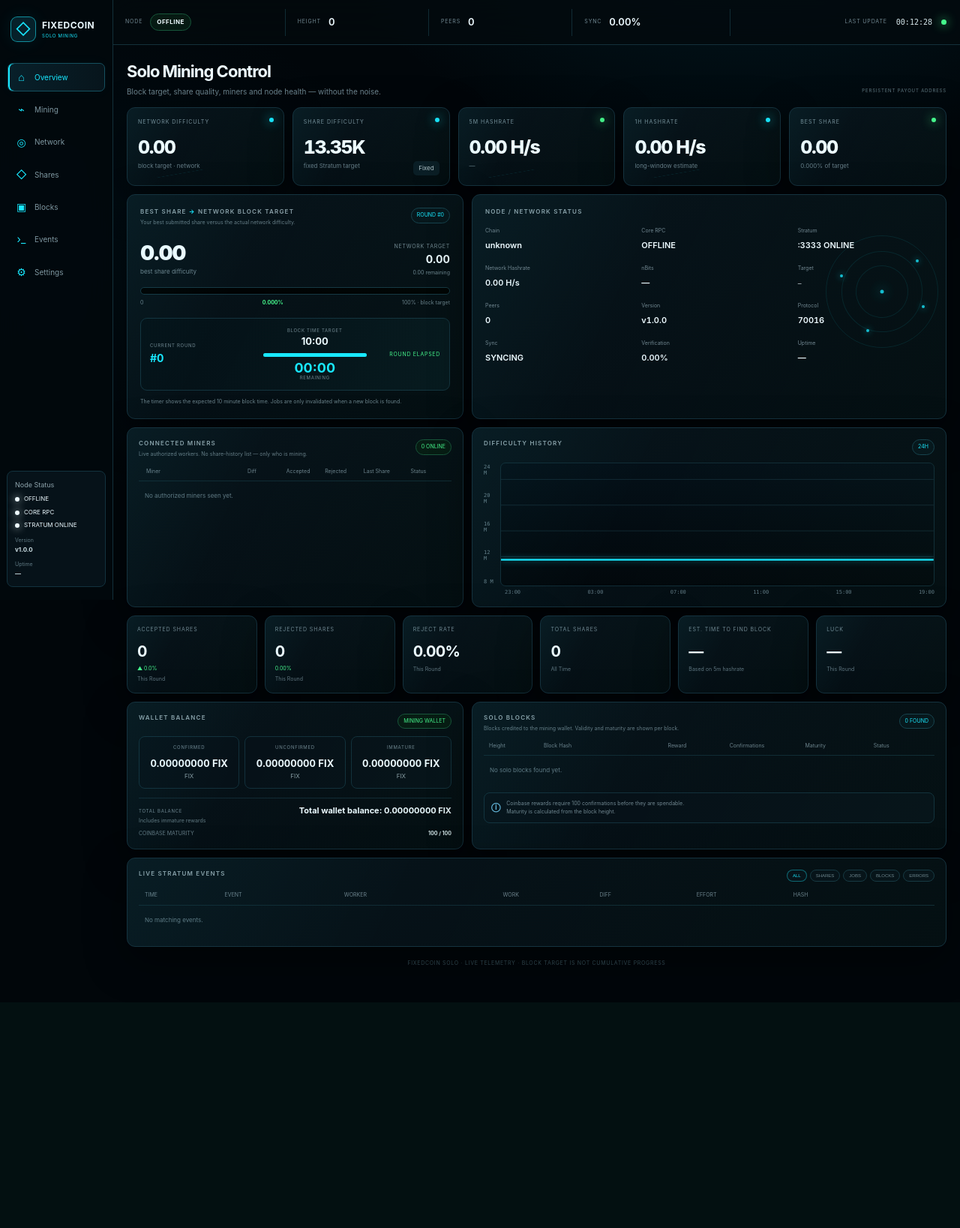
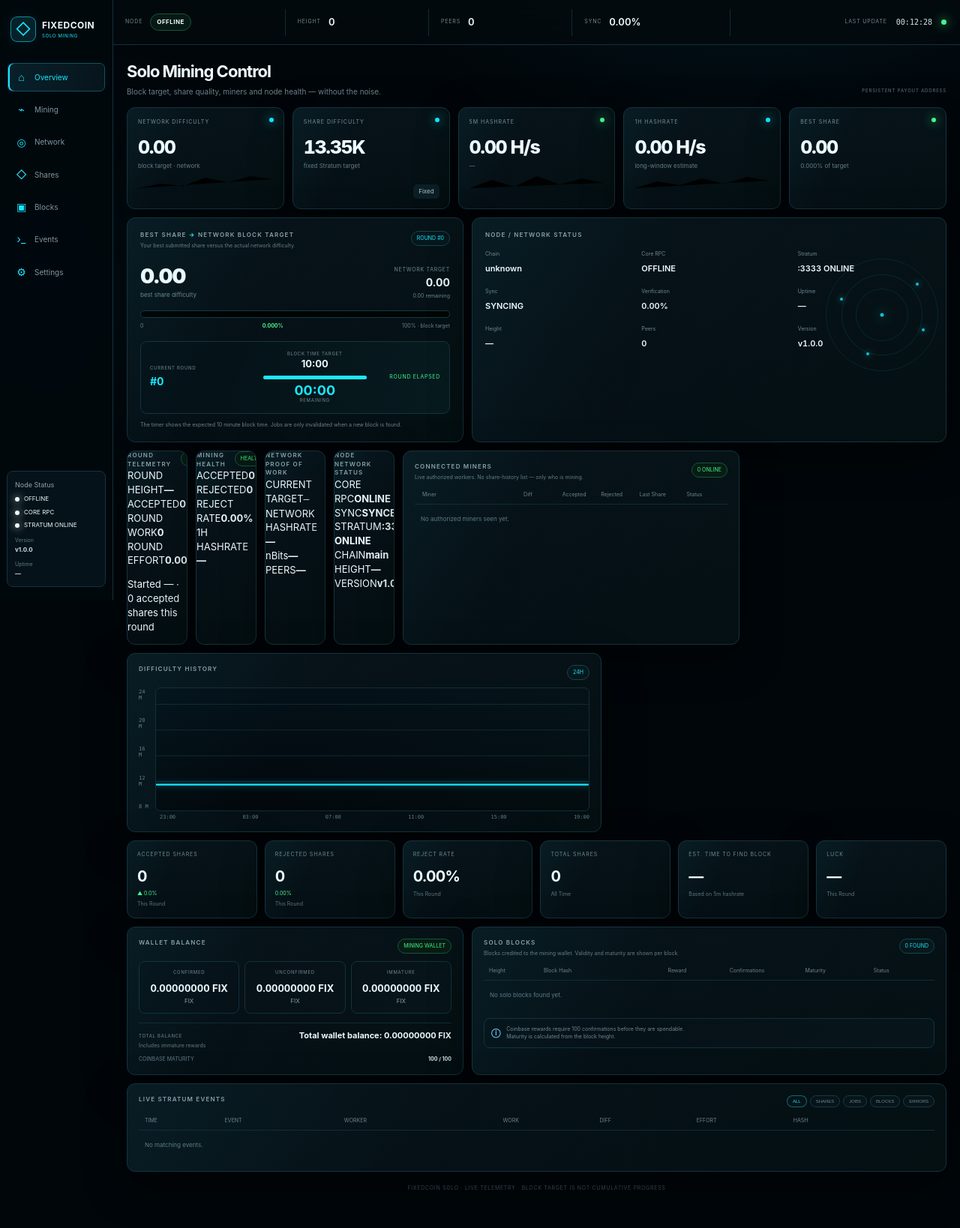
Before and after one commit to SyCzOfficialYT/mining-fixedcoin-solo, a Flask app: page / in a window 1280 px wide. Shown: the whole page at 75% size. Before the commit the page ends 1287 px from the top, so only its background shows below. Run offline with Flask 3, Linux system fonts and the light colour scheme; data that the repository does not hold is empty.

Commit message:
Rebuild dashboard telemetry sections to match reference

```diff
--- a/monitor/templates/dashboard_v3.html
+++ b/monitor/templates/dashboard_v3.html
@@ -5,16 +5,13 @@
   <meta name="viewport" content="width=device-width,initial-scale=1,viewport-fit=cover">
   <meta name="theme-color" content="#01060a">
   <title>FixedCoin · Solo Mining</title>
-  <link rel="stylesheet" href="/static/dashboard.css?v=2026-08-20-exact">
-  <script defer src="/static/dashboard.js?v=2026-08-20-exact"></script>
+  <link rel="stylesheet" href="/static/dashboard.css?v=2026-08-20-reference-2">
+  <script defer src="/static/dashboard.js?v=2026-08-20-reference-2"></script>
 </head>
 <body>
 <div class="app">
   <aside class="sidebar">
-    <div class="brand">
-      <div class="brand-mark"><span>◇</span></div>
-      <div class="brand-text"><strong>FIXEDCOIN</strong><small>SOLO MINING</small></div>
-    </div>
+    <div class="brand"><div class="brand-mark"><span>◇</span></div><div class="brand-text"><strong>FIXEDCOIN</strong><small>SOLO MINING</small></div></div>
     <nav class="nav">
       <a class="active" href="#overview"><span class="nav-icon">⌂</span><span>Overview</span></a>
       <a href="#workers"><span class="nav-icon">⌁</span><span>Mining</span></a>
@@ -27,8 +24,8 @@
     <div class="sidebox">
       <div class="side-title">Node Status</div>
       <div class="side-status green" id="sideNode"><i class="dot"></i>ONLINE</div>
-      <div class="side-status green"><i class="dot"></i>CORE RPC</div>
-      <div class="side-status cyan"><i class="dot"></i>STRATUM ONLINE</div>
+      <div class="side-status green" id="sideCore"><i class="dot"></i>CORE RPC</div>
+      <div class="side-status cyan" id="sideStratum"><i class="dot"></i>STRATUM ONLINE</div>
       <div class="side-meta">Version<br><b>v1.0.0</b></div>
       <div class="side-meta">Uptime<br><b id="sideUptime">—</b></div>
     </div>
@@ -50,10 +47,10 @@
       </div>
 
       <div class="metric-grid">
-        <div class="card metric"><span class="metric-dot cyan-dot"></span><div class="eyebrow">Network Difficulty</div><div class="metric-value blue" id="difficulty">—</div><div class="metric-sub">block target · network</div><div class="spark" id="sparkDifficulty"></div></div>
+        <div class="card metric"><span class="metric-dot cyan-dot"></span><div class="eyebrow">Network Difficulty</div><div class="metric-value blue" id="difficulty">—</div><div class="metric-sub" id="difficultyTrend">block target · network</div><svg class="mini-spark" viewBox="0 0 180 32" preserveAspectRatio="none"><polyline id="sparkDiffLine" points="0,24 30,18 60,21 90,10 120,16 150,8 180,12"/></svg></div>
         <div class="card metric"><span class="metric-dot cyan-dot"></span><div class="eyebrow">Share Difficulty</div><div class="metric-value cyan" id="shareDiff">—</div><div class="metric-sub">fixed Stratum target</div><span class="fixed-pill">Fixed</span></div>
-        <div class="card metric"><span class="metric-dot green-dot"></span><div class="eyebrow">5M Hashrate</div><div class="metric-value green" id="hashrate">—</div><div class="metric-sub" id="networkShare">— of network</div><div class="spark" id="sparkHash5"></div></div>
-        <div class="card metric"><span class="metric-dot cyan-dot"></span><div class="eyebrow">1H Hashrate</div><div class="metric-value cyan" id="hashrate1h">—</div><div class="metric-sub">long-window estimate</div><div class="spark" id="sparkHash1"></div></div>
+        <div class="card metric"><span class="metric-dot green-dot"></span><div class="eyebrow">5M Hashrate</div><div class="metric-value green" id="hashrate">—</div><div class="metric-sub" id="networkShare">— of network</div><svg class="mini-spark" viewBox="0 0 180 32" preserveAspectRatio="none"><polyline id="sparkHash5Line" points="0,24 30,13 60,22 90,8 120,19 150,11 180,17"/></svg></div>
+        <div class="card metric"><span class="metric-dot cyan-dot"></span><div class="eyebrow">1H Hashrate</div><div class="metric-value cyan" id="hashrate1h">—</div><div class="metric-sub">long-window estimate</div><svg class="mini-spark" viewBox="0 0 180 32" preserveAspectRatio="none"><polyline id="sparkHash1Line" points="0,24 30,15 60,20 90,11 120,18 150,9 180,14"/></svg></div>
         <div class="card metric"><span class="metric-dot green-dot"></span><div class="eyebrow">Best Share</div><div class="metric-value green" id="bestMetric">—</div><div class="metric-sub" id="bestMetricPct">—% of target</div></div>
       </div>
 
@@ -71,11 +68,45 @@
           <div class="section-head"><h2>NODE / NETWORK STATUS</h2></div>
           <div class="node-content">
             <div class="node-kv"><span>Chain</span><b id="chain">main</b></div><div class="node-kv"><span>Core RPC</span><b class="green" id="core">ONLINE</b></div><div class="node-kv"><span>Stratum</span><b class="cyan">:3333 ONLINE</b></div>
-            <div class="node-kv"><span>Network Hashrate</span><b id="netHash">—</b></div><div class="node-kv"><span>nBits</span><b class="mono" id="bits">—</b></div><div class="node-kv"><span>Target</span><b class="target" id="target">—</b></div>
-            <div class="node-kv"><span>Peers</span><b id="peers">—</b></div><div class="node-kv"><span>Version</span><b>v1.0.0</b></div><div class="node-kv"><span>Protocol</span><b>70016</b></div>
             <div class="node-kv"><span>Sync</span><b id="sync">—</b></div><div class="node-kv"><span>Verification</span><b id="verify">—</b></div><div class="node-kv"><span>Uptime</span><b id="uptime">—</b></div>
+            <div class="node-kv"><span>Height</span><b id="nodeHeight">—</b></div><div class="node-kv"><span>Peers</span><b id="peers">—</b></div><div class="node-kv"><span>Version</span><b>v1.0.0</b></div>
           </div>
           <div class="network-orbit"><i></i><i></i><i></i><i></i><span></span></div>
+        </section>
+
+        <section class="card telemetry-card">
+          <div class="section-head"><div><h2>ROUND TELEMETRY</h2></div><span class="round-pill good" id="telemetryPill">MINING</span></div>
+          <div class="telemetry-grid">
+            <div><span>ROUND HEIGHT</span><strong id="teleRoundHeight">—</strong></div>
+            <div><span>ACCEPTED</span><strong class="green" id="teleAccepted">0</strong></div>
+            <div><span>ROUND WORK</span><strong id="teleWork">0</strong></div>
+            <div><span>ROUND EFFORT</span><strong id="teleEffort">0.000%</strong></div>
+          </div>
+          <p class="tele-note" id="teleStarted">Started — · 0 accepted shares this round</p>
+        </section>
+
+        <section class="card health-card">
+          <div class="section-head"><div><h2>MINING HEALTH</h2></div><span class="round-pill good" id="healthPill">HEALTHY</span></div>
+          <div class="health-grid">
+            <div><span>ACCEPTED</span><strong class="green" id="healthAccepted">0</strong></div>
+            <div><span>REJECTED</span><strong class="red" id="healthRejected">0</strong></div>
+            <div><span>REJECT RATE</span><strong id="healthRejectRate">0.00%</strong></div>
+            <div><span>1H HASHRATE</span><strong id="healthHash1h">—</strong></div>
+          </div>
+        </section>
+
+        <section class="card proof-card">
+          <div class="section-head"><div><h2>NETWORK PROOF OF WORK</h2></div></div>
+          <div class="proof-target"><span>CURRENT TARGET</span><code id="target">—</code></div>
+          <div class="proof-grid"><div><span>NETWORK HASHRATE</span><strong id="proofHash">—</strong></div><div><span>nBits</span><strong class="mono" id="bits">—</strong></div><div><span>PEERS</span><strong id="proofPeers">—</strong></div></div>
+        </section>
+
+        <section class="card proof-node-card">
+          <div class="section-head"><h2>NODE NETWORK STATUS</h2></div>
+          <div class="proof-node-grid">
+            <div><span>CORE RPC</span><strong class="green" id="proofCore">ONLINE</strong></div><div><span>SYNC</span><strong id="proofSync">SYNCED</strong></div><div><span>STRATUM</span><strong class="cyan">:3333 ONLINE</strong></div>
+            <div><span>CHAIN</span><strong id="proofChain">main</strong></div><div><span>HEIGHT</span><strong id="proofHeight">—</strong></div><div><span>VERSION</span><strong>v1.0.0</strong></div>
+          </div>
         </section>
 
         <section class="card miners-card" id="workers">
@@ -86,7 +117,7 @@
 
         <section class="card chart-card">
           <div class="section-head"><h2>DIFFICULTY HISTORY</h2><span class="round-pill">24H</span></div>
-          <div class="chart-wrap"><div class="chart-y"><span>24 M</span><span>20 M</span><span>16 M</span><span>12 M</span><span>8 M</span></div><svg class="difficulty-chart" viewBox="0 0 800 190" preserveAspectRatio="none"><defs><linearGradient id="area" x1="0" y1="0" x2="0" y2="1"><stop offset="0" stop-color="#18e8ff" stop-opacity=".30"/><stop offset="1" stop-color="#18e8ff" stop-opacity="0"/></linearGradient></defs><line x1="0" y1="25" x2="800" y2="25"/><line x1="0" y1="65" x2="800" y2="65"/><line x1="0" y1="105" x2="800" y2="105"/><line x1="0" y1="145" x2="800" y2="145"/><polyline id="diffLine" points="0,150 800,150"/></svg></div>
+          <div class="chart-wrap"><div class="chart-y"><span>24 M</span><span>20 M</span><span>16 M</span><span>12 M</span><span>8 M</span></div><svg class="difficulty-chart" viewBox="0 0 800 190" preserveAspectRatio="none"><defs><linearGradient id="area" x1="0" y1="0" x2="0" y2="1"><stop offset="0" stop-color="#18e8ff" stop-opacity=".30"/><stop offset="1" stop-color="#18e8ff" stop-opacity="0"/></linearGradient></defs><path id="diffArea" d="" fill="url(#area)"/><line x1="0" y1="25" x2="800" y2="25"/><line x1="0" y1="65" x2="800" y2="65"/><line x1="0" y1="105" x2="800" y2="105"/><line x1="0" y1="145" x2="800" y2="145"/><polyline id="diffLine" points="0,150 800,150"/></svg></div>
           <div class="chart-x"><span>23:00</span><span>03:00</span><span>07:00</span><span>11:00</span><span>15:00</span><span>19:00</span></div>
         </section>
 
```
